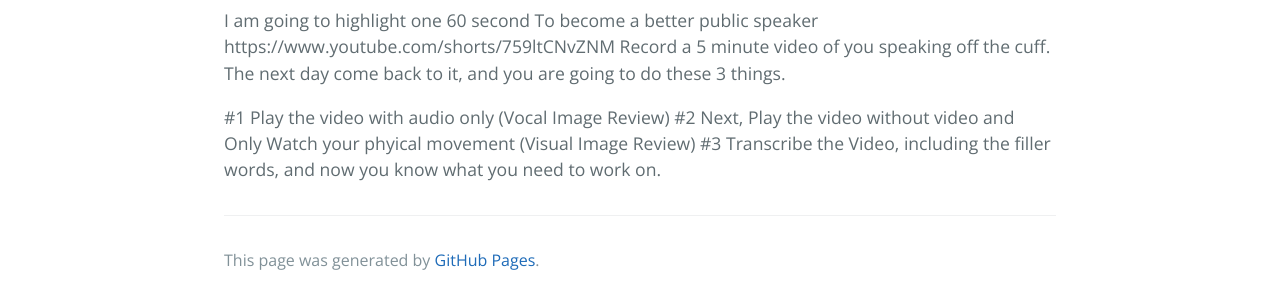
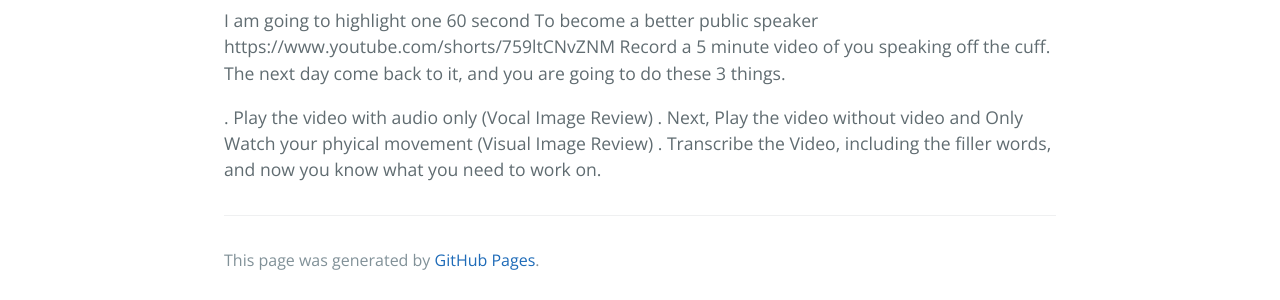
Before and after one commit to jscar-hawk/jscar-hawk.github.io, a Jekyll site: the page built from docs/2024-Speaking_and_Presentations_Resource.md, in a window 1280 px wide. Shown: the part 1726-2026 px from the top of the page. Built offline with Jekyll 4.4.1, drawn with Linux system fonts in a browser that asks for light colours; our own code applies the rules of GitHub Pages for plain Markdown files.

Commit message:
Update 2024-Speaking_and_Presentations_Resource.md

```diff
--- a/docs/2024-Speaking_and_Presentations_Resource.md
+++ b/docs/2024-Speaking_and_Presentations_Resource.md
@@ -48,6 +48,7 @@ https://www.youtube.com/shorts/759ltCNvZNM
 Record a 5 minute video of you speaking off the cuff.
 The next day come back to it, and you are going to do these 3 things.
 
-#1 Play the video with audio only (Vocal Image Review)
-#2 Next, Play the video without video and Only Watch your phyical movement (Visual Image Review)
-#3 Transcribe the Video, including the filler words, and now you know what you need to work on.
+
+. Play the video with audio only (Vocal Image Review)
+. Next, Play the video without video and Only Watch your phyical movement (Visual Image Review)
+. Transcribe the Video, including the filler words, and now you know what you need to work on.
```
